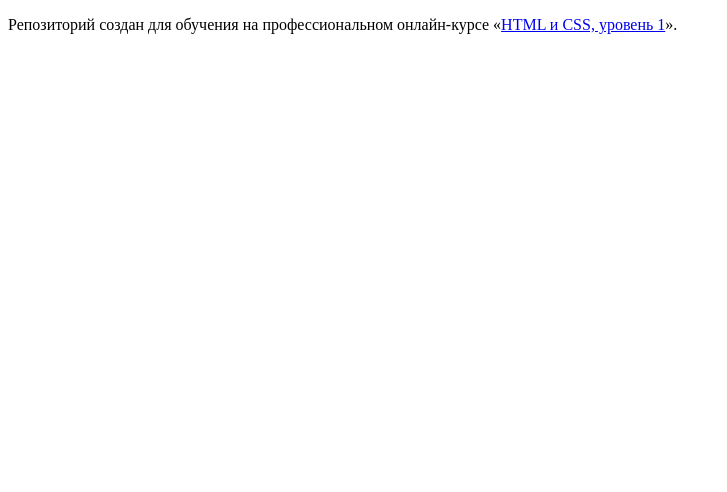
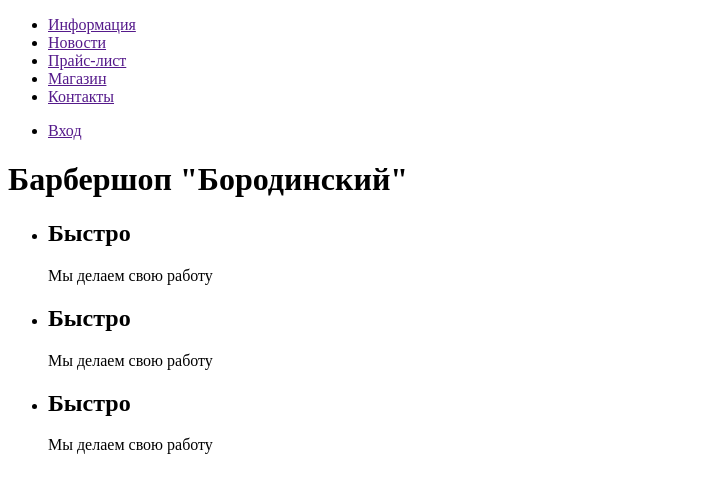
Before and after one commit to bezprobeloff/914819-barbershop, a plain HTML site: page index.html in a window 1280 px wide. Shown: the whole page, without its empty margins (0-727 px from the left). Drawn offline with Linux system fonts and the light colour scheme.

Commit message:
Заполнен header

```diff
--- a/index.html
+++ b/index.html
@@ -5,8 +5,41 @@
     <title>HTML Academy: Барбершоп</title>
   </head>
   <body>
+    <header>
+      <nav>
+        <ul>
+          <li><a href="">Информация</a></li>
+          <li><a href="">Новости</a></li>
+          <li><a href="">Прайс-лист</a></li>
+          <li><a href="">Магазин</a></li>
+          <li><a href="">Контакты</a></li>
+        </ul>
+        <ul>
+          <li><a href="">Вход</a></li>
+        </ul>
+      </nav>
+    </header>
+    <main>
+      <h1>Барбершоп "Бородинский"</h1>
+      <section>
+        <ul>
+          <li>
+            <h2>Быстро</h2>
+            <p>Мы делаем свою работу</p>
+          </li>
+          <li>
+              <h2>Быстро</h2>
+              <p>Мы делаем свою работу</p>
+          </li>
+          <li>
+              <h2>Быстро</h2>
+              <p>Мы делаем свою работу</p>
+          </li>
+        </ul>
+      </section>
+    </main>
+    <footer>
 
-    <p>Репозиторий создан для обучения на профессиональном онлайн‑курсе «<a href="https://htmlacademy.ru/intensive/htmlcss">HTML и CSS, уровень 1</a>».</p>
-
+    </footer>
   </body>
 </html>
```
